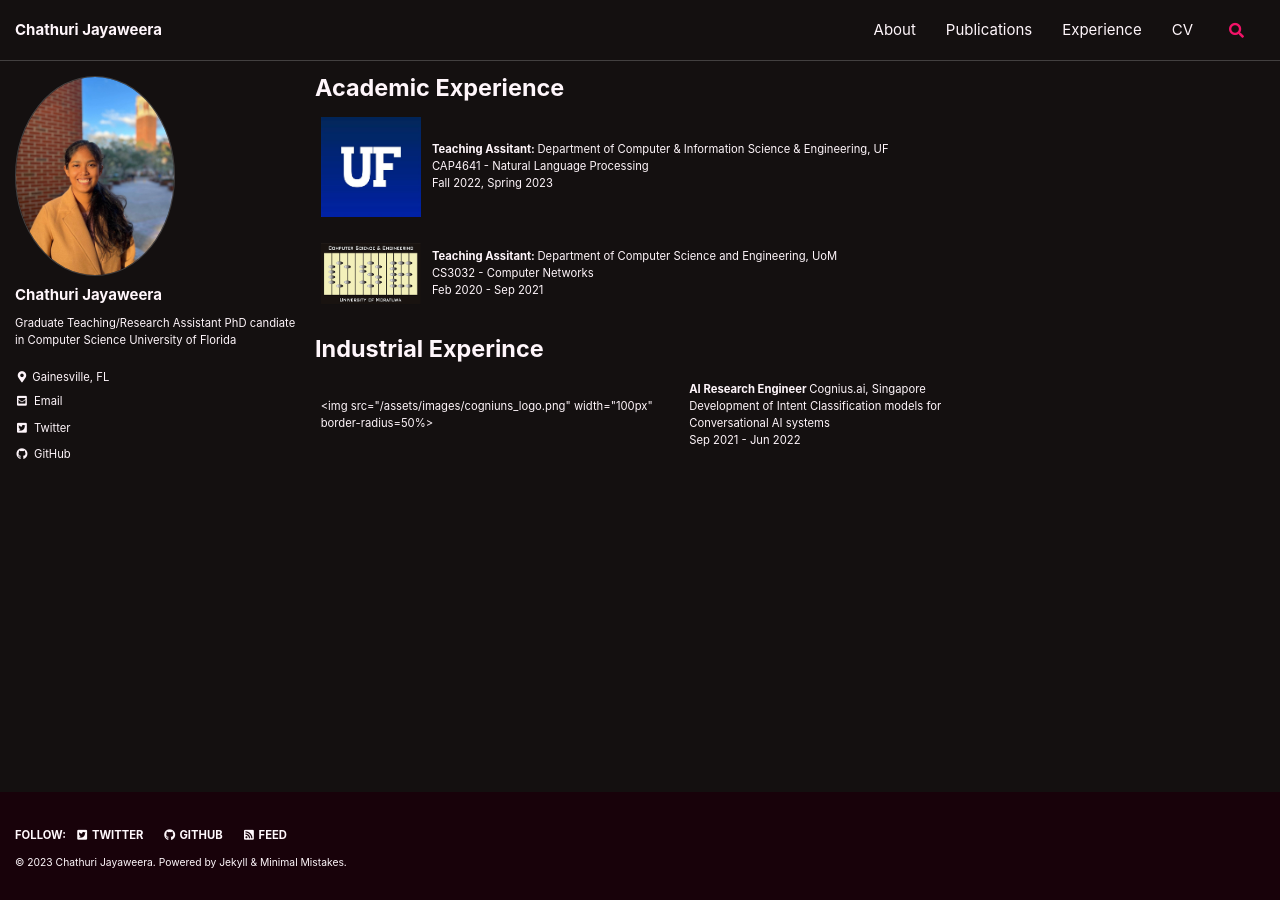
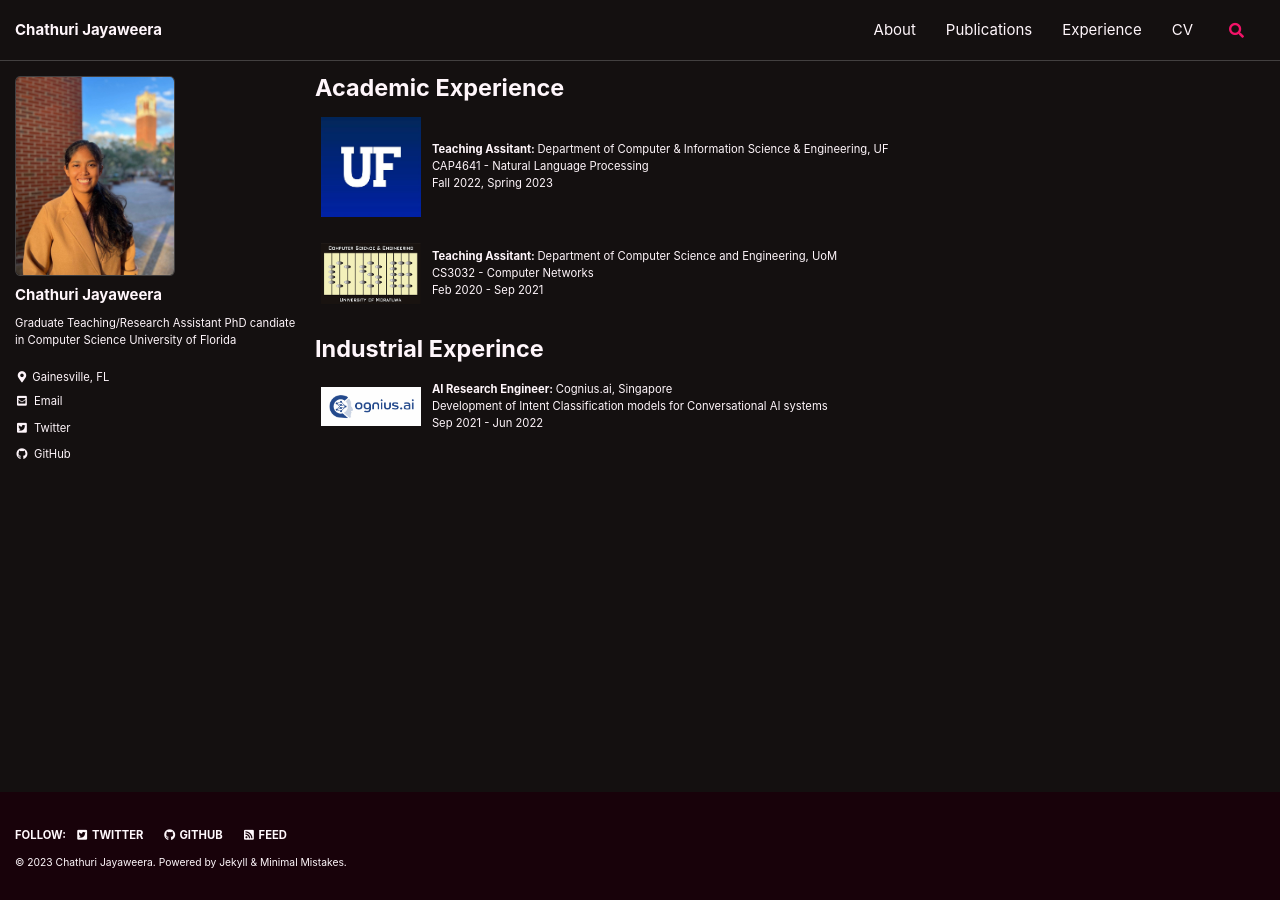
Before and after one commit to chestnutjay/chestnutjay.github.io, a Jekyll site: the page built from _pages/experience.md, in a window 1280 px wide. Built offline with Jekyll 4.4.1, drawn with Linux system fonts in a browser that asks for light colours; cached includes are drawn as plain includes.

Commit message:
edited experience.md and _sidebar.scss

```diff
--- a/_pages/experience.md
+++ b/_pages/experience.md
@@ -48,11 +48,11 @@ td, th {
 
 <table>
  <tr>
-      <td><img src="/assets/images/cogniuns_logo.png" width="100px" border-radius=50%>
+      <td><img src="/assets/images/cogniuns_logo.png" width="100px" border-radius="50%">
       <br>
      </td>
       <td style="border:0px">
-         <b> AI Research Engineer </b>
+         <b> AI Research Engineer: </b>
          Cognius.ai, Singapore
          <br>
          Development of Intent Classification models for Conversational AI systems
--- a/_sass/minimal-mistakes/_sidebar.scss
+++ b/_sass/minimal-mistakes/_sidebar.scss
@@ -135,7 +135,7 @@
 
   img {
     max-width: 160px;
-    border-radius: 50%;
+    border-radius: 3%;
 
     @include breakpoint($large) {
       // padding: 5px;
```
